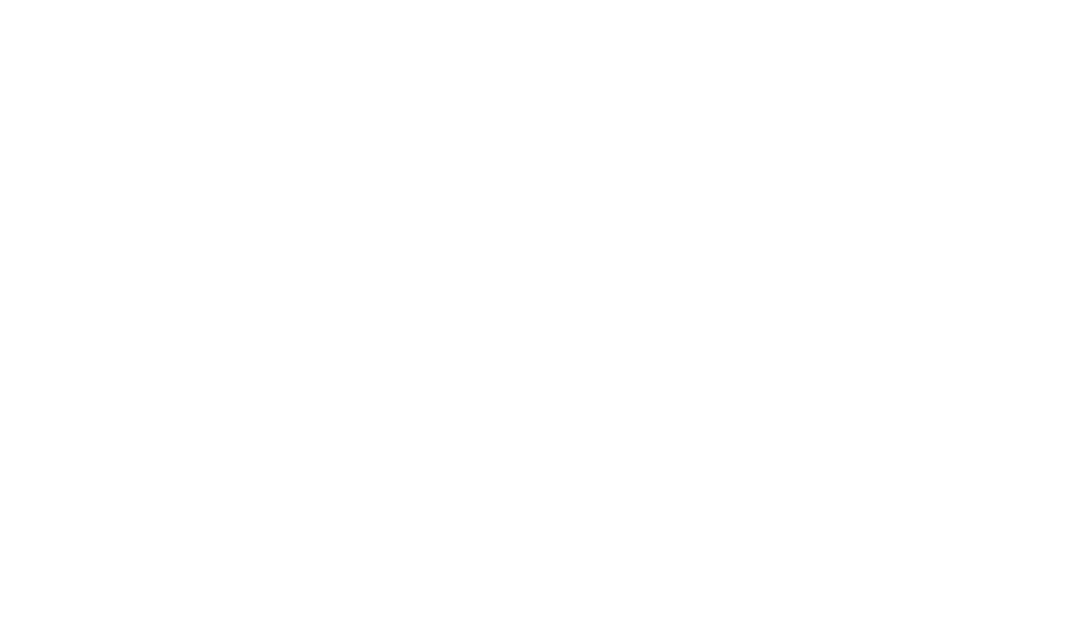
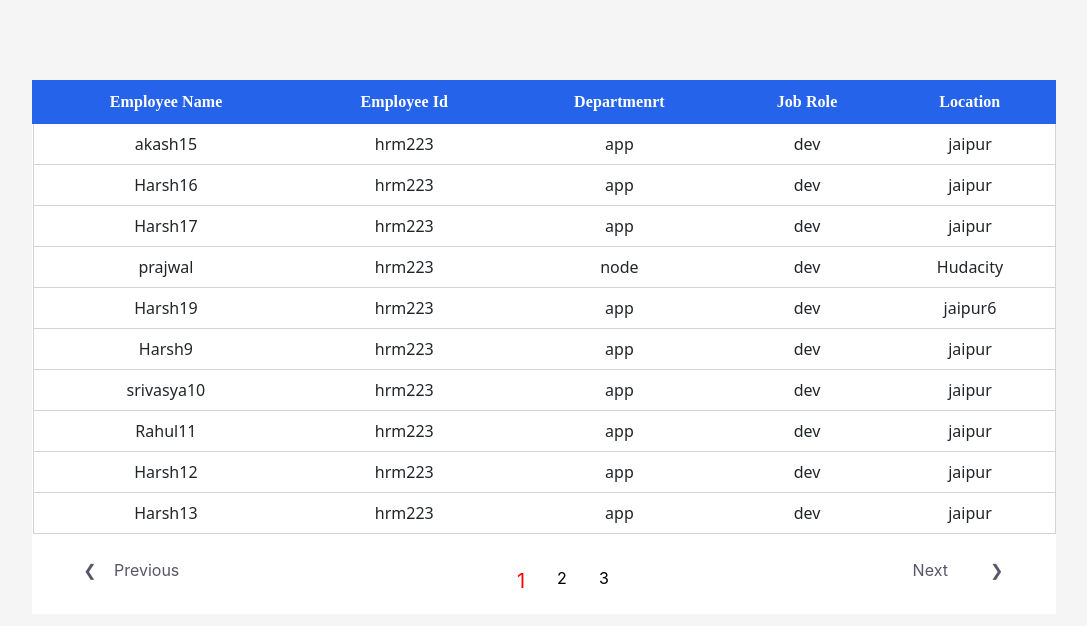
Before and after one commit to Shashank152001/Emergent-Ventures, a React (Create React App) app: page /table in a window 1280 px wide. Before the commit this address had no page. Shown: the top 626 px of the page, without its empty margins (96-1183 px from the left). Built offline with nearby package versions, Linux system fonts and the light colour scheme.

Commit message:
table completed

```diff
--- a/src/App.js
+++ b/src/App.js
@@ -31,12 +31,14 @@
          <Route element={<SignIn/>} path='/'></Route>
          <Route element={<SignUp/>} path='/signup'></Route>
          <Route element={<Profile/>} path='/profile'></Route>
+         <Route element={<EmployeeTable/>} path='/table'></Route>
+
          {/* <Route element={<WFHform/>} path='/WFHform'></Route> */}
          <Route element={<TimesheetForm/>} path='/Timesheetform'></Route>
          <Route element={<ProtectRoute/>} path='/dashboard'>
             <Route element={<Dashboard/>} path='/dashboard'></Route>
          </Route>
-         {/* <Route element={<TimesheetForm/>} path='/Timesheetform'></Route> */}
+
           <Route element={<ProtectRoute/>} path='/dashboard'>
             <Route element={<Dashboard/>} path='/dashboard'></Route>
          </Route>
--- a/src/Components/EmployeeTable/EmployeeTable.css
+++ b/src/Components/EmployeeTable/EmployeeTable.css
@@ -1,21 +1,87 @@
-.main-div{
-    width:100%;
-    height:100vh;
-    background-color: #F5F5F5;
+.main-div {
+  width: 100%;
+  height: 100%;
+  background: #F5F5F5;
   position: fixed;
 }
-  .theading{
-    color:#ffffff;
-    border:2px solid #ffffff;
+
+.theading {
+  color: #ffffff;
+  border: 2px solid #2563EB;
+  background-color: #2563EB;
+  width: 134px;
+  height: 24px;
+  font-family: 'Poppins';
+  font-style: normal;
+  font-weight: 500;
+  font-size: 16px;
+  line-height: 24px;
+  letter-spacing: 0.005em;
+}
+.tabledata {
+  border: 1px solid lightgray;
+  text-align: center;
+}
+.tables {
+  width: 80%;
+  background: #ffffff;
+  margin: auto;
+  margin-top: 10vh;
+  border-top-right-radius: 10px;
+}
+
+.pag {
+  width: 90%;
+  height: 8vh;
+  --bs-gutter-x: 0rem !important;
+  margin: auto;
+}
+.pagination a {
+  color: black;
+  float: left;
+  padding: 8px 16px;
+  text-decoration: none;
 
 }
-  .tabledata{
 
-    text-align: center;
+.a1 {
+  width: 30%;
+  padding-left: 20% !important;
+  font-family: 'Inter';
+  font-style: normal;
+  color: #595569 !important;
 }
-  .row{
-    --bs-gutter-x: 0rem !important;
+
+.a2 {
+  width: 30%;
+  font-family: 'Inter';
+  font-style: normal;
+  font-weight: 400;
+  color: black !important;
+  padding-left: 12% !important;
 }
-  .table{
-    border:2px solid #ffffff;
+
+.a3 {
+  width: 10%;
+  padding-left: 0% !important;
+  font-family: 'Inter';
+  font-style: normal;
+  color: #595569 !important;
 }
+
+.Next {
+  padding-left: 80% !important;
+  width: 10%;
+}
+.a1:hover{
+  color: red !important;
+}
+.a3:hover{
+  color: green !important;
+}
+.pagenumber{
+
+  color: red !important;
+  font-size:20px;
+
+}
--- a/src/Components/EmployeeTable/EmployeeTable.js
+++ b/src/Components/EmployeeTable/EmployeeTable.js
@@ -1,101 +1,272 @@
+import { useState } from 'react';
 import './EmployeeTable.css';
 
 
+let data = [
+    {
+        EmployeeName: "akash15",
+        EmployeeId: "hrm223",
+        Department: "app",
+        JobRole: "dev",
+        Location: "jaipur"
+    }, {
+        EmployeeName: "Harsh16",
+        EmployeeId: "hrm223",
+        Department: "app",
+        JobRole: "dev",
+        Location: "jaipur"
+    }, {
+        EmployeeName: "Harsh17",
+        EmployeeId: "hrm223",
+        Department: "app",
+        JobRole: "dev",
+        Location: "jaipur"
+    }, {
+        EmployeeName: "prajwal",
+        EmployeeId: "hrm223",
+        Department: "node",
+        JobRole: "dev",
+        Location: "Hudacity"
+    }, {
+        EmployeeName: "Harsh19",
+        EmployeeId: "hrm223",
+        Department: "app",
+        JobRole: "dev",
+        Location: "jaipur6"
+    },
+     {
+        EmployeeName: "Harsh9",
+        EmployeeId: "hrm223",
+        Department: "app",
+        JobRole: "dev",
+        Location: "jaipur"
+    }, {
+        EmployeeName: "srivasya10",
+        EmployeeId: "hrm223",
+        Department: "app",
+        JobRole: "dev",
+        Location: "jaipur"
+    }, {
+        EmployeeName: "Rahul11",
+        EmployeeId: "hrm223",
+        Department: "app",
+        JobRole: "dev",
+        Location: "jaipur"
+    }, {
+        EmployeeName: "Harsh12",
+        EmployeeId: "hrm223",
+        Department: "app",
+        JobRole: "dev",
+        Location: "jaipur"
+    }, {
+        EmployeeName: "Harsh13",
+        EmployeeId: "hrm223",
+        Department: "app",
+        JobRole: "dev",
+        Location: "jaipur"
+    }, {
+        EmployeeName: "Harsh14",
+        EmployeeId: "hrm223",
+        Department: "app",
+        JobRole: "dev",
+        Location: "jaipur"
+    }, {
+        EmployeeName: "akash15",
+        EmployeeId: "hrm223",
+        Department: "app",
+        JobRole: "dev",
+        Location: "jaipur"
+    }, {
+        EmployeeName: "Harsh16",
+        EmployeeId: "hrm223",
+        Department: "app",
+        JobRole: "dev",
+        Location: "jaipur"
+    }, {
+        EmployeeName: "Harsh17",
+        EmployeeId: "hrm223",
+        Department: "app",
+        JobRole: "dev",
+        Location: "jaipur"
+    }, {
+        EmployeeName: "Harsh18",
+        EmployeeId: "hrm223",
+        Department: "app",
+        JobRole: "dev",
+        Location: "jaipur"
+    }, {
+        EmployeeName: "Harsh19",
+        EmployeeId: "hrm223",
+        Department: "app",
+        JobRole: "dev",
+        Location: "jaipur6"
+    },
+    {
+        EmployeeName: "shashank",
+        EmployeeId: "hrm0987",
+        Department: "software",
+        JobRole: "dev",
+        Location: "jaipur"
+    }, {
+        EmployeeName: "Ajeet",
+        EmployeeId: "hrm223",
+        Department: "Node",
+        JobRole: "Backend",
+        Location: "jaipur"
+    }, {
+        EmployeeName: "srivasya10",
+        EmployeeId: "hrm223",
+        Department: "app",
+        JobRole: "dev",
+        Location: "jaipur"
+    }, {
+        EmployeeName: "Rahul11",
+        EmployeeId: "hrm223",
+        Department: "app",
+        JobRole: "dev",
+        Location: "jaipur"
+    }, {
+        EmployeeName: "Kruna",
+        EmployeeId: "hrm223",
+        Department: "Intern",
+        JobRole: "dev",
+        Location: " Pune"
+    }, {
+        EmployeeName: "Harsh13",
+        EmployeeId: "hrm223",
+        Department: "app",
+        JobRole: "dev",
+        Location: "jaipur"
+    }, {
+        EmployeeName: "Harsh14",
+        EmployeeId: "hrm223",
+        Department: "app",
+        JobRole: "dev",
+        Location: "jaipur"
+    }, {
+        EmployeeName: "akash15",
+        EmployeeId: "hrm223",
+        Department: "app",
+        JobRole: "dev",
+        Location: "jaipur"
+    }, {
+        EmployeeName: "Harsh16",
+        EmployeeId: "hrm223",
+        Department: "app",
+        JobRole: "dev",
+        Location: "jaipur"
+    }, {
+        EmployeeName: "Harsh17",
+        EmployeeId: "hrm223",
+        Department: "app",
+        JobRole: "dev",
+        Location: "jaipur"
+    }, {
+        EmployeeName: "prajwal",
+        EmployeeId: "hrm223",
+        Department: "node",
+        JobRole: "dev",
+        Location: "Hudacity"
+    }, {
+        EmployeeName: "Harsh19",
+        EmployeeId: "hrm223",
+        Department: "app",
+        JobRole: "dev",
+        Location: "jaipur6"
+    }
+];
 
 function EmployeeTable() {
 
-    var data = [
-        {
-            EmployeeName: "",
-            EmployeeId: "",
-            Department: "",
-            JobRole: "",
-            Location: ""
-        }];
-
-
+    const [curentPage, setCurrentPage] = useState(1);
+    const recordPerPage = 10;
+    const lastIndex = curentPage * recordPerPage;
+    const firstIndex = lastIndex - recordPerPage;
+    const records = data.slice(firstIndex, lastIndex);
+    const nPage = Math.ceil(data.length/ recordPerPage);
+    const numbers = [...Array(nPage + 1).keys()].slice(1);
 
     return (
         <>
             <div className='main-div'>
-                <div className='container'>
 
-                    <table className='tabledata table' id="table" data-show-header="true" data-pagination="true" data-id-field="name" data-page-list="[5, 10, 25, 50, 100, ALL]" data-page-size="5">
-                        <thead className="theading  bg-primary" >
+                <div className='tables'>
+
+                    <table className='tabledata table' id="table" >
+                        <thead className="theading  " >
                             <tr>
-                                <th scope="col" data-field="EmployeeName" data-formatter="nameFormatter">Employee Name</th>
-                                <th scope="col" data-field="EmployeeId" data-formatter="nameFormatter">Employee Id</th>
-                                <th scope="col" data-field="Department" data-formatter="nameFormatter">Departmenrt</th>
-                                <th scope="col" data-field="JobRole" data-formatter="nameFormatter"> Job Role</th>
-                                <th scope="col" data-field="Location" data-formatter="nameFormatter">Location</th>
+                                <th scope="col-sm-3"  >Employee Name</th>
+                                <th scope="col-sm-3" >Employee Id</th>
+                                <th scope="col-sm-3" >Departmenrt</th>
+                                <th scope="col-sm-3" > Job Role</th>
+                                <th scope="col-sm-3" >Location</th>
                             </tr>
                         </thead>
                         <tbody>
-                            <tr>
-                                <th scope="row">1</th>
-                                <td>Mark</td>
-                                <td>Otto</td>
-                                <td>@mdo</td>
-                                <td>@mdo</td>
-                            </tr>
-                            <tr>
-                                <th scope="row">2</th>
-                                <td>Jacob</td>
-                                <td>Thornton</td>
-                                <td>@fat</td>
-                                <td>@mdo</td>
-                            </tr>
-                            <tr>
-                                <th scope="row">3</th>
-                                <td>Larry</td>
-                                <td>the Bird</td>
-                                <td>@twitter</td>
-                                <td>@mdo</td>
-                            </tr>
-                            <tr>
-                                <th scope="row">1</th>
-                                <td>Mark</td>
-                                <td>Otto</td>
-                                <td>@mdo</td>
-                                <td>@mdo</td>
-                            </tr>
-                            <tr>
-                                <th scope="row">2</th>
-                                <td>Jacob</td>
-                                <td>Thornton</td>
-                                <td>@fat</td>
-                                <td>@mdo</td>
-                            </tr>
-                            <tr>
-                                <th scope="row">3</th>
-                                <td>Larry</td>
-                                <td>the Bird</td>
-                                <td>@twitter</td>
-                                <td>@mdo</td>
-                            </tr>
+                            {records.map((d, i) => (
+                                <tr key={i}>
+                                    <td>{d.EmployeeName}</td>
+                                    <td>{d.EmployeeId}</td>
+                                    <td>{d.Department}</td>
+                                    <td>{d.JobRole}</td>
+                                    <td>{d.Location}</td>
+                                </tr>
+
+                            ))}
+
+
                         </tbody>
 
                     </table>
+                    <nav className='pagging'>
+                        <div className=" row pag">
+                            <div className='col-sm-4 pagination page-item '>
 
-                    <div className=" row pag">
+                                <a href="#" className='a3' onClick={prePage} > ❮ </a>
+                                < a href="#" className='a3' onClick={prePage} > Previous </a>
 
-                        <ul class="pagination justify-content-center">
-                            <li class="page-item disabled">
-                                <a class="page-link" href="#" tabindex="-1">Previous</a>
-                            </li>
-                            <li class="page-item"><a class="page-link" href="#">1</a></li>
-                            <li class="page-item"><a class="page-link" href="#">2</a></li>
-                            <li class="page-item"><a class="page-link" href="#">3</a></li>
-                            <li class="page-item disabled">
-                                <a class="page-link" href="#" tabindex="-1">Next</a>
-                            </li>
-                        </ul>
+                            </div>
 
-                    </div>
+                            <div className='col-sm-4 pagination m-t-2 p-2 a2'>
+
+                            {
+                                numbers.map((n, i) => (
+                                    <div className=  {`page-item  ${curentPage === n ? 'active' : ''} `} key={i} >
+                                   {curentPage==n ?( <a href='#' className='page-item pre pagenumber' onClick={()=> changecPage(n)} >  {n}  </a>):
+                                   ( <a href='#' className='page-item pre' onClick={()=> changecPage(n)} >  {n}  </a>)}
+
+                                    </div>
+                                ))
+                            }
+                            </div>
+                            <div className='col-sm-4 pagination '>
+                                < a className='Next a1' href="#" onClick={nextPage} >Next</a>
+                                <a href="#"  className='next a1' onClick={nextPage} >❯</a>
+                            </div>
+                        </div>
+                    </nav>
+
 
                 </div>
             </div>
         </>
     )
+    function prePage(){
+    if (curentPage!==firstIndex && curentPage>1)
+    {
+        setCurrentPage(curentPage-1)
+
+    }
+    }
+    function changecPage(id){
+           setCurrentPage(id)
+    }
+    function nextPage(){
+        if (curentPage!==lastIndex && curentPage<nPage)
+        {
+
+            setCurrentPage(curentPage+1)
+        }
+    }
 }
 export default EmployeeTable;
```
Also changed, not shown: src/Components/Profile/Profile.css (+16 -20 lines), src/Components/Profile/Profile.js (+43 -33 lines), src/Components/Timer/Timer.js (+5 -5 lines). Lines whose indentation alone changed are shown as unchanged.
